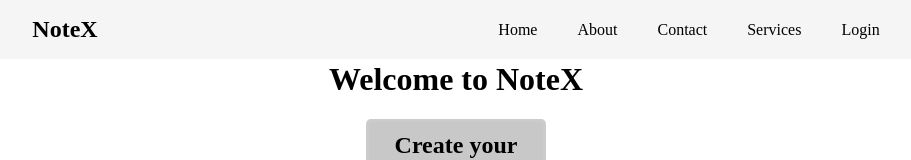
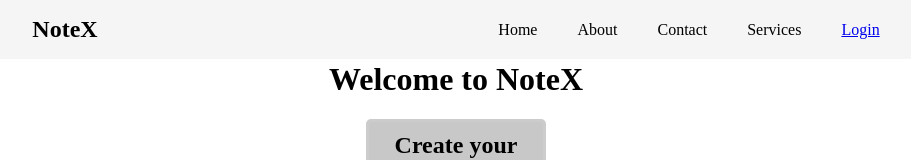
Before and after one commit to Basavrajcharate/Notes_app, a React (Vite) app in the folder Notes_app/: page / in a window 1280 px wide. Shown: the top 160 px of the page, without its empty margins (184-1095 px from the left). Built offline with nearby package versions, Linux system fonts and the light colour scheme.

Commit message:
login page added but login page is not working

```diff
--- a/Notes_app/components/Navbar.jsx
+++ b/Notes_app/components/Navbar.jsx
@@ -1,4 +1,5 @@
 import React from 'react'
+import login from './login'
 
 const Navbar = () => {
   return (
@@ -9,7 +10,7 @@ const Navbar = () => {
             <li>About</li>
             <li>Contact</li>
             <li>Services</li>
-            <li>Login</li>
+            <li><a href="login.jsx">Login</a></li>
         </ul>
     </nav>
   )
--- /dev/null
+++ b/Notes_app/components/login.jsx
@@ -0,0 +1,9 @@
+import React from 'react'
+
+const login = () => {
+  return (
+    <div>He login Hera</div>
+  )
+}
+
+export default login
```
